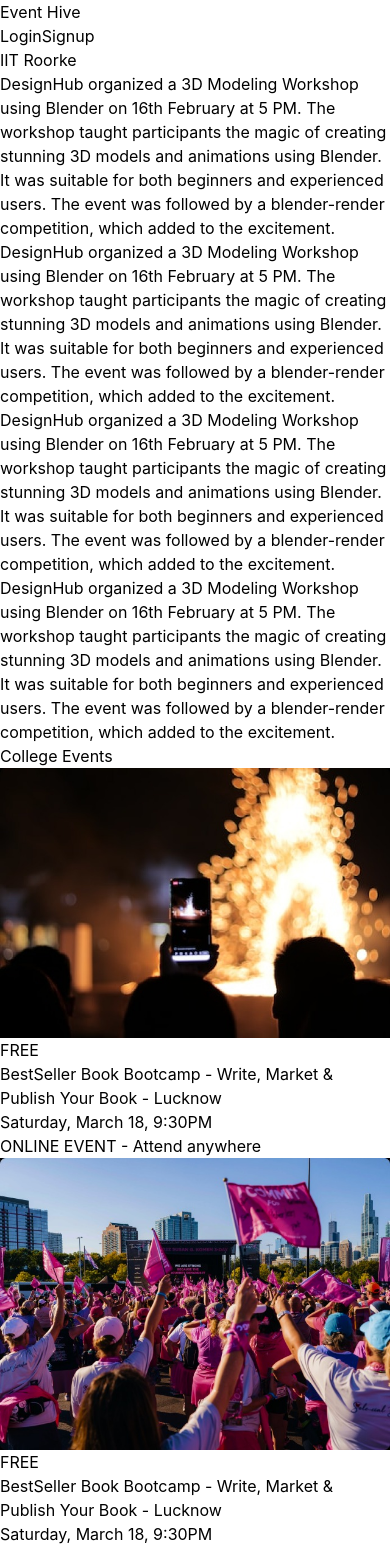
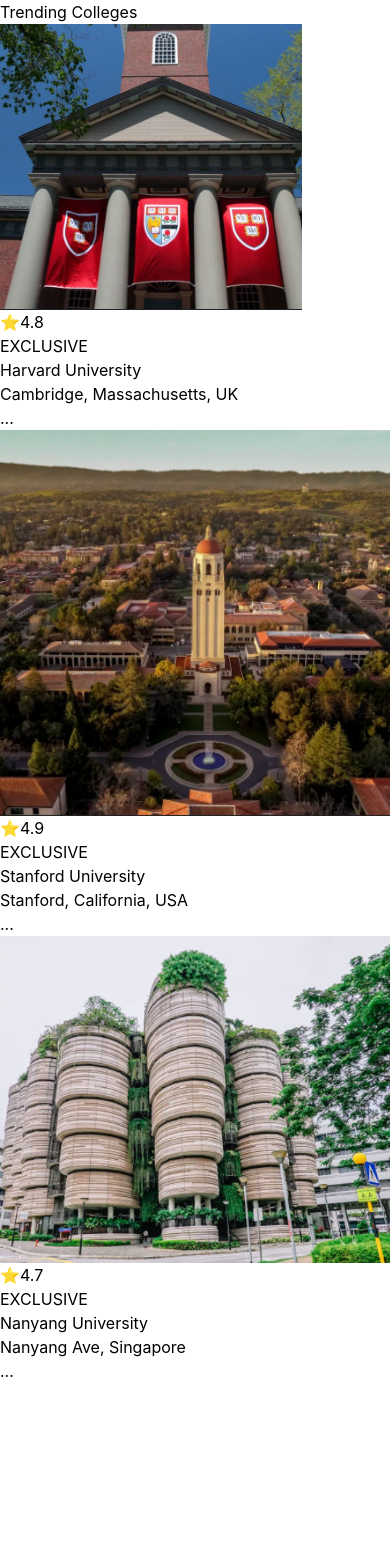
Before and after one commit to mdumar1107/Event, a React (Create React App) app in the folder react_js_frontend/: page /trendingcollege in a window 390 px wide. Shown: the top 1550 px of the page. After the commit the page ends 1383 px from the top, so only its background shows below. Built offline with nearby package versions, Linux system fonts and the light colour scheme.

Commit message:
trending college

```diff
--- a/react_js_frontend/src/Components/HomePage.js
+++ b/react_js_frontend/src/Components/HomePage.js
@@ -5,6 +5,7 @@
 import Footer from "../Components/Footer";
 import Header from "../Components/Header";
 import EventCard from "../Components/EventCard";
+import TrendingColleges from "../Components/TrendingCollege";
 
 const HomePage = () => {
   const [user, setUser] = useState(null);
@@ -57,12 +58,6 @@
 
     return titleMatch && locationMatch && dateMatch;
   });
-
-
-
-
-
-
 
 
   return (
@@ -251,83 +246,14 @@
 
 
 {/* Trending Colleges Section */}
-<section className="py-12 bg-background flex flex-col items-center mt-12 px-0">
-  <div className="max-w-[1200px] w-full mx-auto flex flex-col md:flex-row justify-between items-center mb-6 px-0">
-    {/* Title */}
-    <h2 className="text-3xl font-bold text-center md:text-left">
-      Trending <span className="text-primary">Colleges</span>
-    </h2>
-  </div>
+<div className="container mx-auto px-4">
+  {/* Other sections like search bar and events list */}
 
-  {/* Colleges Grid - Responsive */}
-  <div className="grid grid-cols-1 sm:grid-cols-2 md:grid-cols-3 gap-6 w-full max-w-[1200px] mx-auto px-0 md:p-0">
-    {[
-      {
-        id: 1,
-        name: "Harvard University",
-        location: "Cambridge, Massachusetts, UK",
-        image: "/harward.png",
-        rating: 4.8,
-      },
-      {
-        id: 2,
-        name: "Stanford University",
-        location: "Stanford, California, USA",
-        image: "/stanford.png",
-        rating: 4.9,
-      },
-      {
-        id: 3,
-        name: "Nanyang University",
-        location: "Nanyang Ave, Singapore",
-        image: "/nanyang.png",
-        rating: 4.7,
-      },
-    ].map((college) => (
-      <div key={college.id} className="bg-white shadow-lg rounded-xl overflow-hidden w-full h-auto sm:h-[495px] relative">
-        {/* Image Container */}
-        <div className="relative w-full">
-          <img
-            src={college.image}
-            alt={college.name}
-            className="w-full h-[331px] object-cover"
-          />
+  {/* Trending Colleges Section */}
+  <TrendingColleges />
 
-          {/* Bottom Left - Rating */}
-          <div className="absolute left-[5%] bottom-[13%] sm:left-[26px] sm:bottom-[65px] md:left-[26px] md:bottom-[80px] bg-white flex items-center px-3 py-1 rounded-full shadow-md">
-            <span className="text-yellow-500 text-lg">⭐</span>
-            <span className="ml-1 font-semibold text-black">{college.rating}</span>
-          </div>
-
-          {/* Bottom Right - Exclusive Tag */}
-          <div className="absolute right-[5%] bottom-[23%] sm:left-[247.67px] sm:bottom-[65px] md:left-[270px] md:bottom-[80px] bg-black text-white px-3 py-1 text-sm rounded-full">
-            EXCLUSIVE
-          </div>
-        </div>
-
-        {/* College Content */}
-        <div className="p-5 text-left md:p-4">
-          <h3 className="text-2xl font-bold">{college.name}</h3>
-
-          {/* Location & Dotted Menu in the Same Line */}
-          <div className="flex justify-between items-center mt-4 sm:mt-12 md:mt-6">
-            <p className="text-black text-sm font-bold">{college.location}</p>
-
-            {/* Dotted Menu Button */}
-            <button className="text-black font-bold text-2xl">...</button>
-          </div>
-        </div>
-      </div>
-    ))}
-  </div>
-
-  {/* Load More Button */}
-  <div className="flex justify-center mt-8">
-    <button className="bg-primary text-white px-6 py-3 rounded-lg text-lg font-semibold transition duration-300 ease-in-out hover:bg-purple-600 hover:scale-105">
-    <button onClick={() => window.location.href='/trendingcollege'} >Load More</button>
-    </button>
-  </div>
-</section>
+  {/* Maybe more sections like footer */}
+</div>
 
 
   {/* Our Blogs Section */}
--- a/react_js_frontend/src/Components/TrendingCollege.js
+++ b/react_js_frontend/src/Components/TrendingCollege.js
@@ -1,112 +1,134 @@
-import React from "react";
-import Footer from "../Components/Footer";
-import Header from "../Components/Header";
+import { useNavigate, useParams, useLocation } from "react-router-dom";
+import Header from "./Header";
+import Footer from "./Footer";
 
 const TrendingCollege = () => {
+  const navigate = useNavigate();
+  const { id } = useParams();
+  const location = useLocation();
+
+  const colleges = [
+    {
+      id: 1,
+      name: "Harvard University",
+      location: "Cambridge, Massachusetts, UK",
+      image: "/harward.png",
+      rating: 4.8,
+    },
+    {
+      id: 2,
+      name: "Stanford University",
+      location: "Stanford, California, USA",
+      image: "/stanford.png",
+      rating: 4.9,
+    },
+    {
+      id: 3,
+      name: "Nanyang University",
+      location: "Nanyang Ave, Singapore",
+      image: "/nanyang.png",
+      rating: 4.7,
+    },
+  ];
+
+  // Get college either from state or fallback to finding by ID
+  const college = location.state || colleges.find(c => c.id === Number(id));
+
+  if (id && college) {
+    // Detail view
     return (
-    <div className="font-sans bg-background">
-      {/* Header Section */}
-      <div>
+      <>
         <Header />
+        <div className="pt-20 px-4 max-w-6xl mx-auto bg-background">
+          <img
+            src={college.image}
+            alt={college.name}
+            className="w-full h-[400px] object-cover rounded-xl shadow-lg"
+          />
+          <div className="mt-8">
+            <h1 className="text-4xl font-bold mb-2">{college.name}</h1>
+            <p className="text-gray-600 mb-4">{college.location}</p>
+            <p className="text-lg text-gray-700 leading-relaxed">
+  <strong>About College:</strong> {college.name} stands as a beacon of academic excellence,
+  attracting students from across the globe. Nestled in the heart of {college.location},
+  it offers a vibrant campus life surrounded by state-of-the-art facilities and inspiring architecture.
+  The university is home to a distinguished faculty who are leaders in their fields.
+  Students here are encouraged to think critically, collaborate, and innovate boldly.
+  With a strong focus on research, the institution contributes significantly to global progress.
+</p>
+
+<p className="text-lg text-gray-700 leading-relaxed mt-4">
+  Beyond academics, {college.name} fosters a strong sense of community, cultural diversity,
+  and holistic development. The university hosts a wide array of clubs, activities, and events
+  that encourage students to explore their passions and enhance their personal growth.
+  Whether it’s through sports, arts, or volunteer work, {college.name} ensures that every student’s
+  experience is rich, fulfilling, and unforgettable.
+</p>
+
+<p className="text-lg text-gray-700 leading-relaxed mt-4">
+  Graduates of {college.name} go on to become influential leaders, entrepreneurs,
+  and change-makers in various fields. The institution’s global network of alumni
+  provides invaluable support, mentoring, and career opportunities. Choosing {college.name}
+  means stepping into a legacy of brilliance and opportunity, where the future is shaped by the
+  innovative and visionary minds of its students.
+</p>
+
           </div>
+          <button
+            onClick={() => navigate("/")}
+            className="mt-8 bg-primary text-white px-6 py-2 rounded-lg hover:bg-opacity-90"
+          >
+            ← Back
+          </button>
+        </div>
+        <Footer />
+      </>
+    );
+  }
 
-      {/* Hero Section */}
-      <div className="w-full flex justify-center items-center mt-6">
-        <section
-          className="w-[1320px] h-[596px] bg-cover bg-center flex justify-center items-center text-white text-4xl font-bold rounded-2xl"
-          style={{ backgroundImage: "url('/trndclg.jpg')" }}
-        >
-
-        </section>
-      </div>
-
-      {/* College Event Card Section */}
-      <div className="w-full flex justify-center items-center mt-6 mb-10 sm:mb-16">
-        <div className="w-[1200px]  bg-background  px-0 font-sans">
-          <h2 className="text-3xl font-bold mb-4">IIT Roorke</h2>
-          <p className="text-gray-500 mb-2 text-sm mt-6">
-            DesignHub organized a 3D Modeling Workshop using Blender on 16th February at 5 PM.
-            The workshop taught participants the magic of creating stunning 3D models and animations using Blender.
-            It was suitable for both beginners and experienced users. The event was followed by a blender-render competition,
-            which added to the excitement.
-          </p>
-          <p className="text-gray-500 mb-2 text-sm">
-            DesignHub organized a 3D Modeling Workshop using Blender on 16th February at 5 PM.
-            The workshop taught participants the magic of creating stunning 3D models and animations using Blender.
-            It was suitable for both beginners and experienced users. The event was followed by a blender-render competition,
-            which added to the excitement.
-          </p>
-          <p className="text-gray-500 mb-2 text-sm">
-            DesignHub organized a 3D Modeling Workshop using Blender on 16th February at 5 PM.
-            The workshop taught participants the magic of creating stunning 3D models and animations using Blender.
-            It was suitable for both beginners and experienced users. The event was followed by a blender-render competition,
-            which added to the excitement.
-          </p>
-          <p className="text-gray-500 text-sm">
-            DesignHub organized a 3D Modeling Workshop using Blender on 16th February at 5 PM.
-            The workshop taught participants the magic of creating stunning 3D models and animations using Blender.
-            It was suitable for both beginners and experienced users. The event was followed by a blender-render competition,
-            which added to the excitement.
-          </p>
-        </div>
-      </div>
-
-      {/* Upcoming Events Section */}
-        <section className="p-8 bg-background flex flex-col items-center mt-10 sm:mt-16">
-            <div className="max-w-[1200px] w-full mx-auto flex flex-col sm:flex-col md:flex-row justify-between items-center mb-6 px-0">
-            {/* Title */}
+  // Default: List view
+  return (
+    <section className="py-12 bg-background flex flex-col items-center mt-12 px-4">
+      <div className="max-w-[1200px] w-full mx-auto flex flex-col md:flex-row justify-between items-center mb-6">
         <h2 className="text-3xl font-bold text-center md:text-left">
-                College <span className="text-primary">Events</span>
+          Trending <span className="text-primary">Colleges</span>
         </h2>
       </div>
 
-
-      {/* Event Grid (2 Rows, 3 Columns) */}
-    <div className="grid grid-cols-1 sm:grid-cols-2 md:grid-cols-3 gap-6 w-full max-w-[1200px] mx-auto px-0">
-      {[
-        { id: 1, image: "/img2.jpg" },
-        { id: 2, image: "/img1.jpg" },
-        { id: 3, image: "/img1.jpg" },
-        { id: 4, image: "/img1.jpg" },
-        { id: 5, image: "/img3.jpg" },
-        { id: 6, image: "/img2.jpg" },
-      ].map((event) => (
-        <div key={event.id} className="bg-white shadow-lg rounded-xl overflow-hidden p-5">
-          {/* Image Container */}
-          <div className="relative w-full flex justify-center">
+      <div className="grid grid-cols-1 sm:grid-cols-2 md:grid-cols-3 gap-6 w-full max-w-[1200px] mx-auto">
+        {colleges.map((college) => (
+          <div
+            key={college.id}
+            className="bg-white shadow-lg rounded-xl overflow-hidden w-full h-auto relative cursor-pointer"
+            onClick={() =>
+              navigate(`/trendingcollege/${college.id}`, { state: college })
+            }
+          >
+            <div className="relative w-full">
               <img
-              src={event.image}
-              alt={`Event ${event.id}`}
-              className="w-full h-[240px] object-cover rounded-lg"
+                src={college.image}
+                alt={college.name}
+                className="w-full h-[331px] object-cover"
               />
-            <span className="absolute top-2 left-2 bg-white text-primary text-xs font-semibold px-2 py-1 rounded">
-              FREE
-            </span>
+              <div className="absolute left-5 bottom-20 bg-white flex items-center px-3 py-1 rounded-full shadow-md">
+                <span className="text-yellow-500 text-lg">⭐</span>
+                <span className="ml-1 font-semibold text-black">{college.rating}</span>
               </div>
-
-          {/* Event Content (Kept Inside the Card) */}
-          <div className="mt-4 text-left space-y-2">
-            <h3 className="text-md font-semibold leading-tight text-black">
-              BestSeller Book Bootcamp - Write, Market & Publish Your Book - Lucknow
-            </h3>
-            <p className="text-xs font-medium text-primary leading-[2.5]">
-              Saturday, March 18, 9:30PM
-            </p>
-            <p className="text-xs text-gray-600">
-              ONLINE EVENT - Attend anywhere
-            </p>
+              <div className="absolute right-5 bottom-32 bg-black text-white px-3 py-1 text-sm rounded-full">
+                EXCLUSIVE
+              </div>
+            </div>
+            <div className="p-5 text-left">
+              <h3 className="text-2xl font-bold">{college.name}</h3>
+              <div className="flex justify-between items-center mt-4">
+                <p className="text-black text-sm font-bold">{college.location}</p>
+                <button className="text-black font-bold text-2xl">...</button>
+              </div>
             </div>
           </div>
         ))}
       </div>
     </section>
-
-      {/* Footer Section */}
-      <div>
-        <Footer />
-      </div>
-
-      </div>
   );
 };
 
--- a/react_js_frontend/src/index.js
+++ b/react_js_frontend/src/index.js
@@ -35,6 +35,7 @@
         <Route path="/signup" element={<Signup />} />
         <Route path="/create-events" element={<CreateEvents />} />
         <Route path="/trendingcollege" element={<TrendingCollege />} />
+        <Route path="/trendingcollege/:id" element={<TrendingCollege />} />
         <Route path="/event" element={<Event />} />
         <Route path="/college-events" element={<CollegeEvents />} />
         <Route path="/all-events" element={<AllEvents />} />
```
Lines whose indentation alone changed are shown as unchanged.
